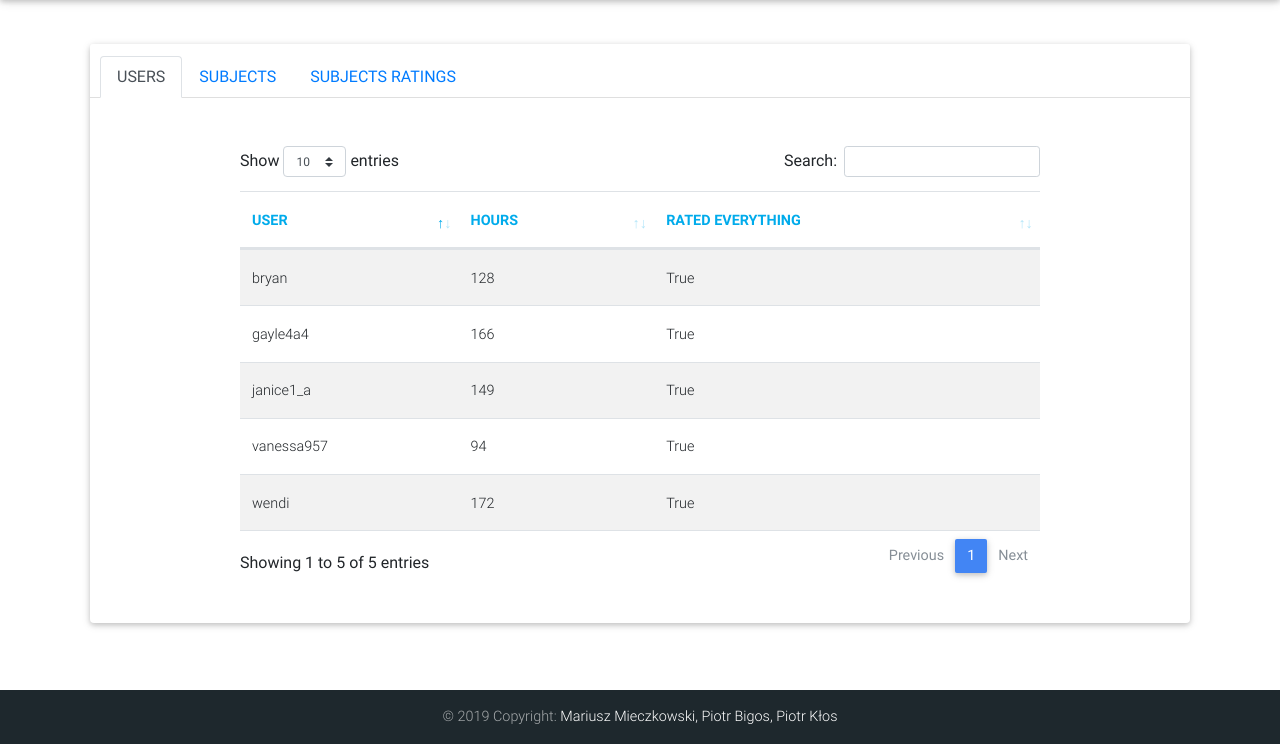
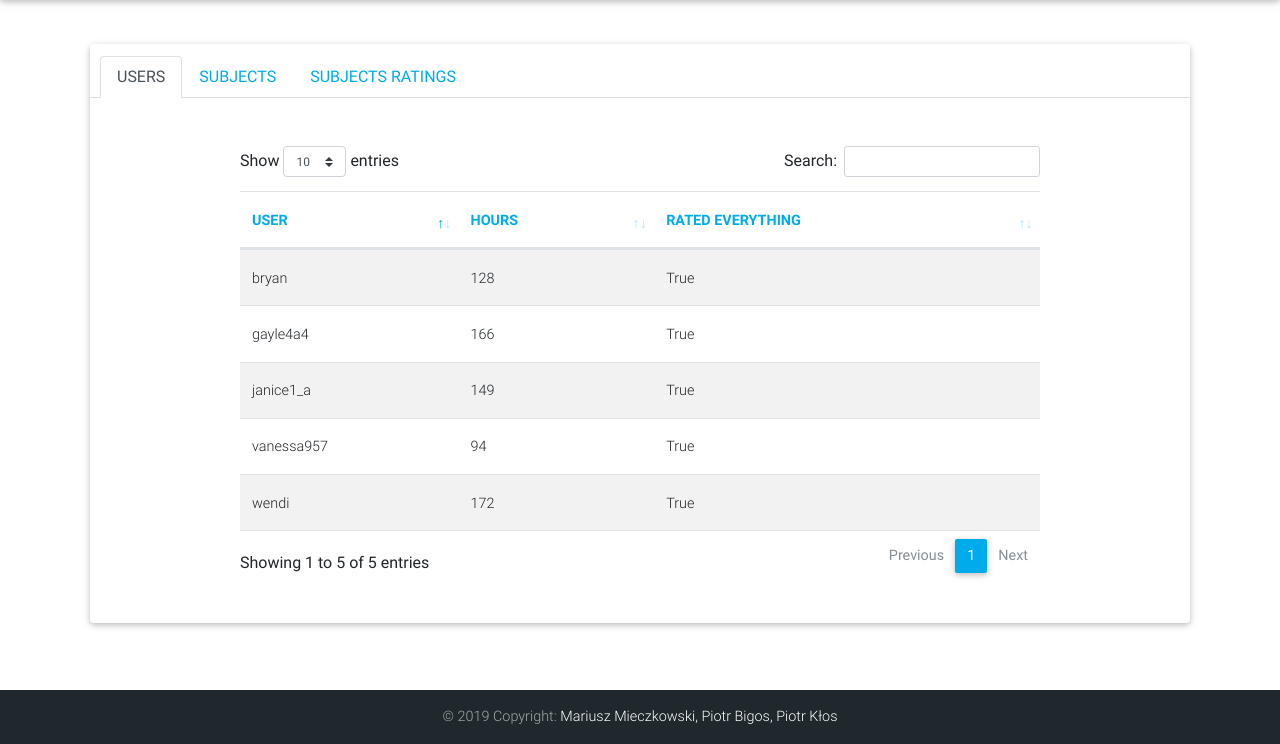
Before and after one commit to mieczkoni/backpackSchedule, a Django app: page /schedule/users in a window 1280 px wide. Shown: the part 56-800 px from the top of the page. Run offline with Django 3.2, Linux system fonts and the light colour scheme; data comes from the database, SQL or seed files in the repository; some libraries are stand-ins or nearby versions.

Commit message:
Add files via upload

```diff
--- a/static/css/style.css
+++ b/static/css/style.css
@@ -26,3 +26,11 @@ table th {
 h4 {
 	text-transform: uppercase;
 }
+
+a {
+	color: #00ABEB;
+}
+
+.pagination .page-item.active .page-link {
+	background-color: #00ABEB;
+}
```
